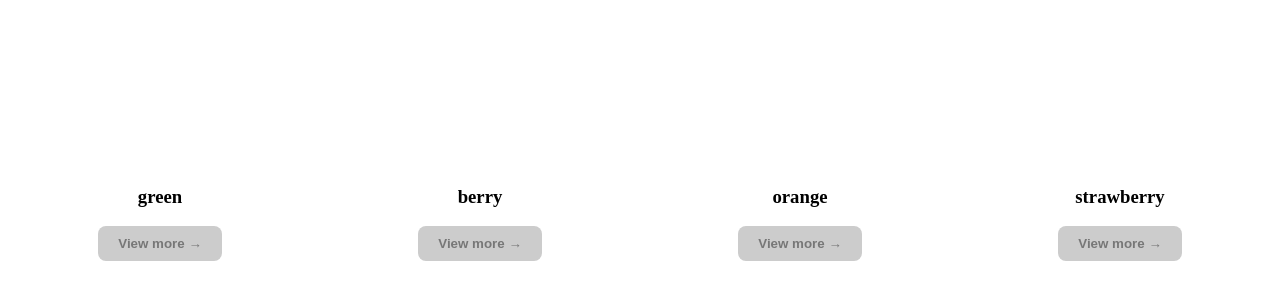
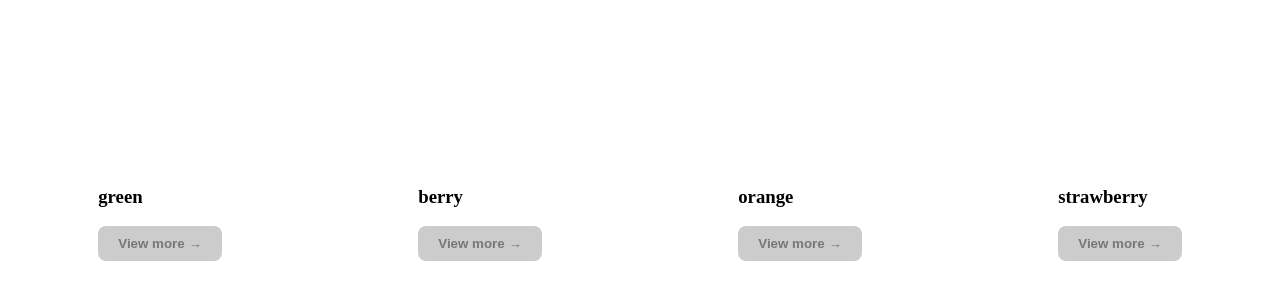
Before and after one commit to thechilguy/Soda, a React (Vite) app: page / in a window 1280 px wide. Shown: the part 186-486 px from the top of the page. Built offline with nearby package versions, Linux system fonts and the light colour scheme.

Commit message:
working expand animation 1

```diff
--- a/src/components/Card/Card.module.scss
+++ b/src/components/Card/Card.module.scss
@@ -1,64 +1,58 @@
 .card {
+  flex-shrink: 0;
   height: 100vh;
   display: flex;
   align-items: center;
   justify-content: center;
   transition: background-color 0.6s ease, flex-basis 1s ease, opacity 0.8s ease;
-  flex-shrink: 0;
   overflow: hidden;
-}
-.cardContainer {
-  display: flex;
-  width: 100%;
-  height: 100%;
-  position: relative;
+  flex-basis: 25%;
 }
 
 .default {
-  flex-basis: 25%; // 4 картки
-  opacity: 1;
+  background-color: white;
+  color: black;
+}
+
+.active.greenCard {
+  background-color: #6fcf97;
+  color: white;
+}
+.active.berryCard {
+  background-color: #bb6bd9;
+  color: white;
+}
+.active.orangeCard {
+  background-color: #f2994a;
+  color: white;
+}
+.active.strawberryCard {
+  background-color: #eb5757;
+  color: white;
+}
+
+.expanded.greenCard {
+  background-color: #6fcf97;
+}
+.expanded.berryCard {
+  background-color: #bb6bd9;
+}
+.expanded.orangeCard {
+  background-color: #f2994a;
+}
+.expanded.strawberryCard {
+  background-color: #eb5757;
 }
 
 .expanded {
   flex-basis: 100vw;
-  height: 100vh;
   z-index: 10;
-  transition: flex-basis 1s ease, opacity 0.8s ease, background-color 0.6s ease;
 }
 
 .inactive {
   flex-basis: 0;
   opacity: 0;
   pointer-events: none;
-}
-
-.content {
-  text-align: center;
-}
-
-.inactive {
-  background-color: white;
-  color: black;
-}
-
-.greenCard {
-  background-color: #6fcf97;
-  color: white;
-}
-
-.berryCard {
-  background-color: #bb6bd9;
-  color: white;
-}
-
-.orangeCard {
-  background-color: #f2994a;
-  color: white;
-}
-
-.strawberryCard {
-  background-color: #eb5757;
-  color: white;
 }
 
 .button {
--- a/src/components/Card/Card.tsx
+++ b/src/components/Card/Card.tsx
@@ -21,12 +21,16 @@ export default function Card({
   onExpand,
   disabled,
 }: CardProps) {
-  const cardClass = classNames(styles.card, {
-    [styles[variant]]: isActive && !isExpanded,
-    [styles.expanded]: isActive && isExpanded,
-    [styles.inactive]: !isActive && isExpanded,
-    [styles.default]: !isExpanded, // початковий стан
-  });
+  const cardClass = classNames(
+    styles.card,
+    {
+      [styles.default]: !isActive && !isExpanded,
+      [styles.active]: isActive && !isExpanded,
+      [styles.expanded]: isActive && isExpanded,
+      [styles.inactive]: !isActive && isExpanded,
+    },
+    styles[variant] // <-- завжди додається, але стилі кольору керуються через parent-класи
+  );
 
   return (
     <div className={cardClass} onClick={onClick}>
```
